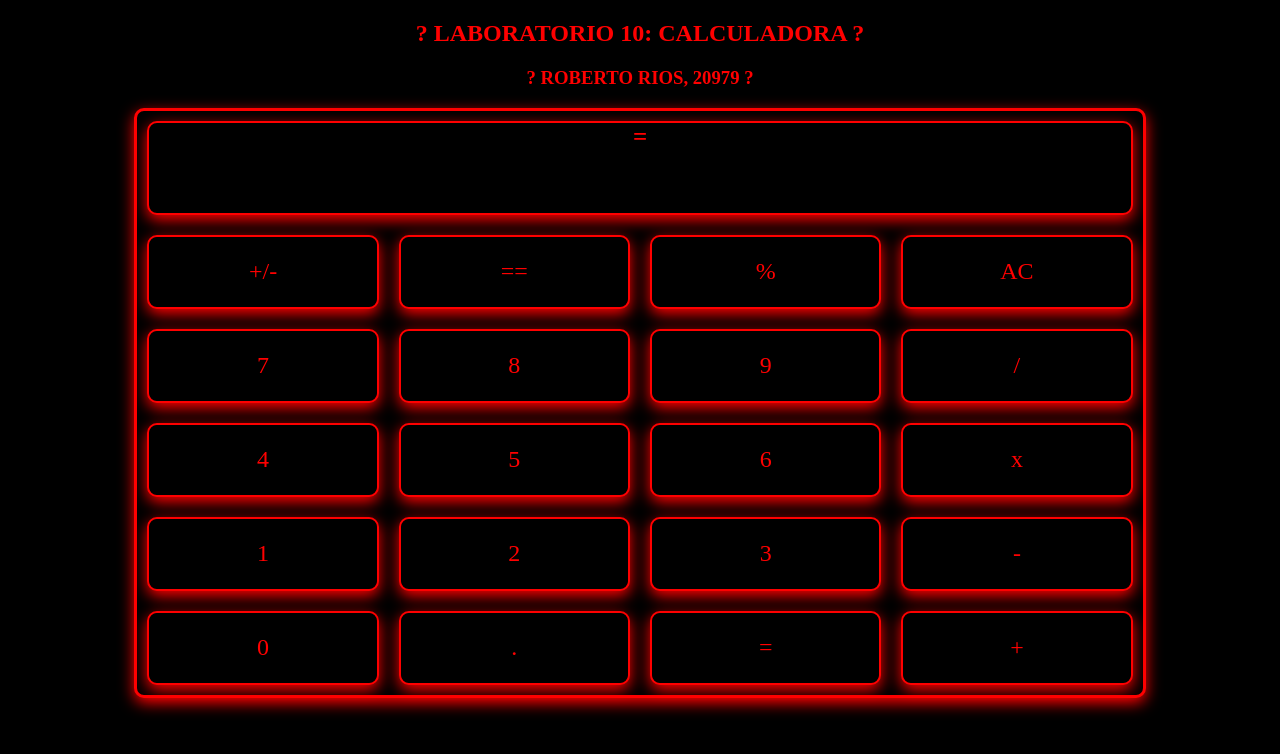
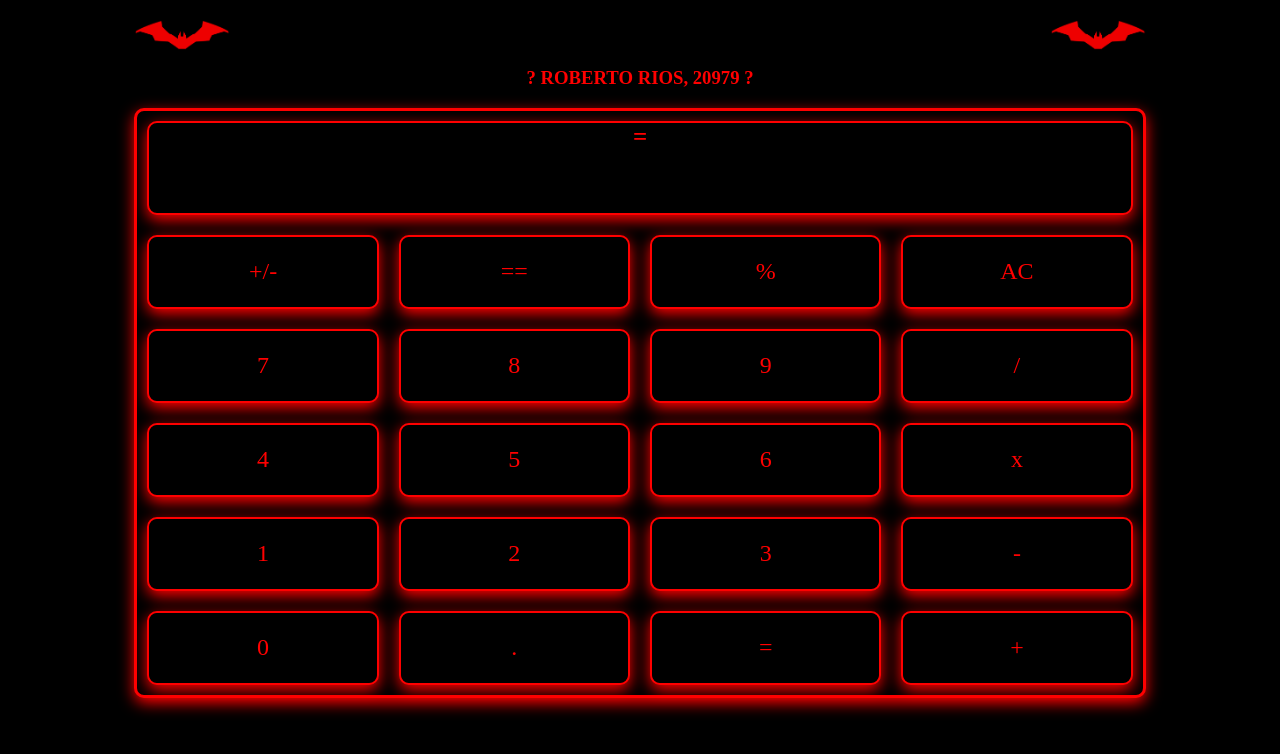
Before and after one commit to robertriosm/lab-10-calculadora, a React app: page / in a window 1280 px wide. Shown: the top 754 px of the page. Built offline with nearby package versions, Linux system fonts and the light colour scheme; a web font is replaced by a local one.

Commit message:
se hizo un feature
se dejo un bug a proposito (para aplicar otras branches), no se muestra el titulo

```diff
--- a/src/components/App.jsx
+++ b/src/components/App.jsx
@@ -1,6 +1,7 @@
 import React, { useState } from 'react'
 import PropTypes from 'prop-types'
 import Tecla from './Tecla'
+import logo from '../../public/images/logo.png'
 
 const values = [
   '+/-',
@@ -133,6 +134,10 @@ function App({ name }) {
 
   return (
     <div className="app">
+      <div className="develop">
+        <img src={logo} alt="logo" height={30} />
+        <img src={logo} alt="logo" height={30} />
+      </div>
       <h2>? LABORATORIO 10: CALCULADORA ?</h2>
       <h3>? {name} ?</h3>
       <div className="case">
--- a/src/index.sass
+++ b/src/index.sass
@@ -68,3 +68,10 @@ input
         position: relative
     h3
         @extend h4
+
+// Feature
+.develop
+    position: absolute
+    width: 100%
+    display: flex
+    justify-content: space-between
```
Also changed, not shown: public/images/logo.png.
